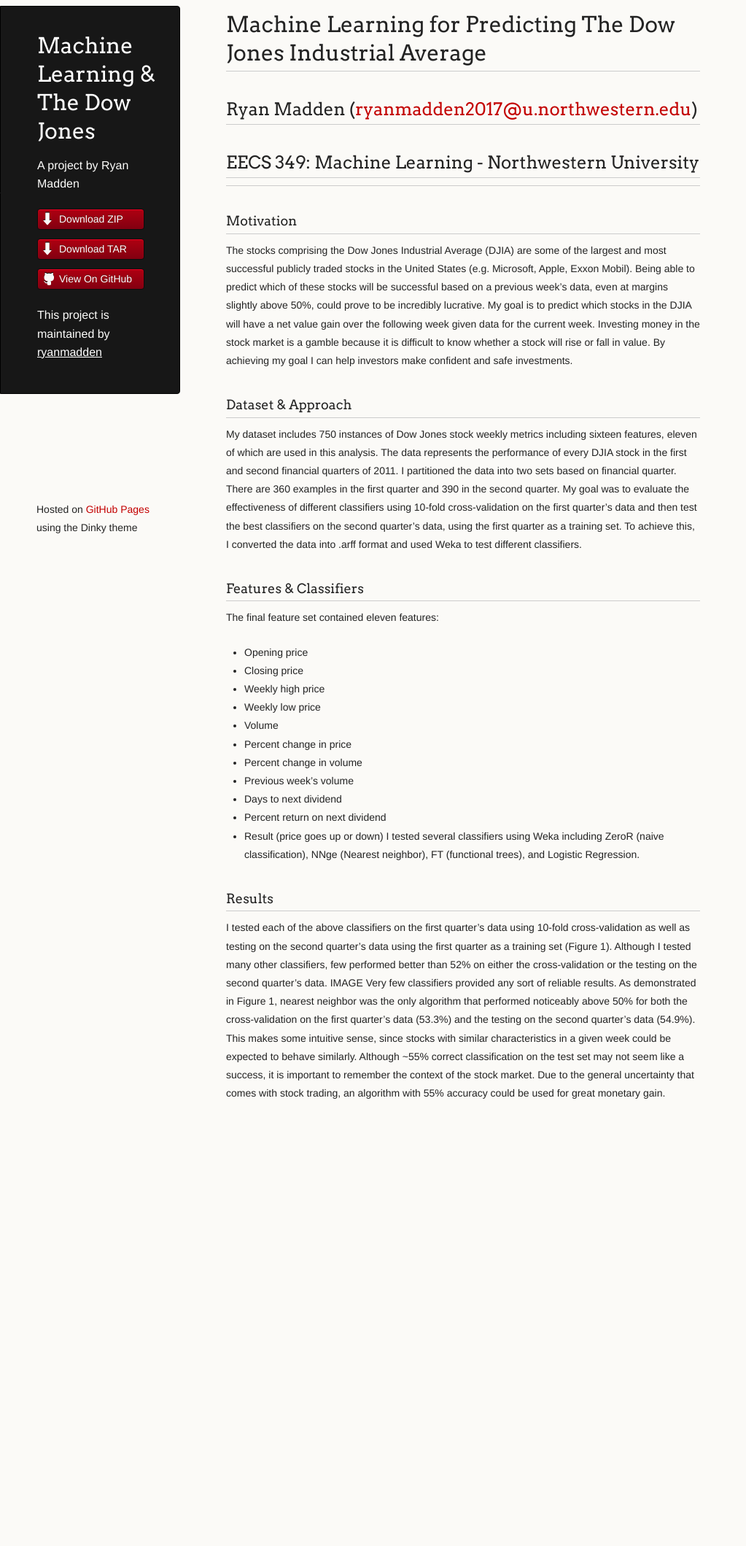
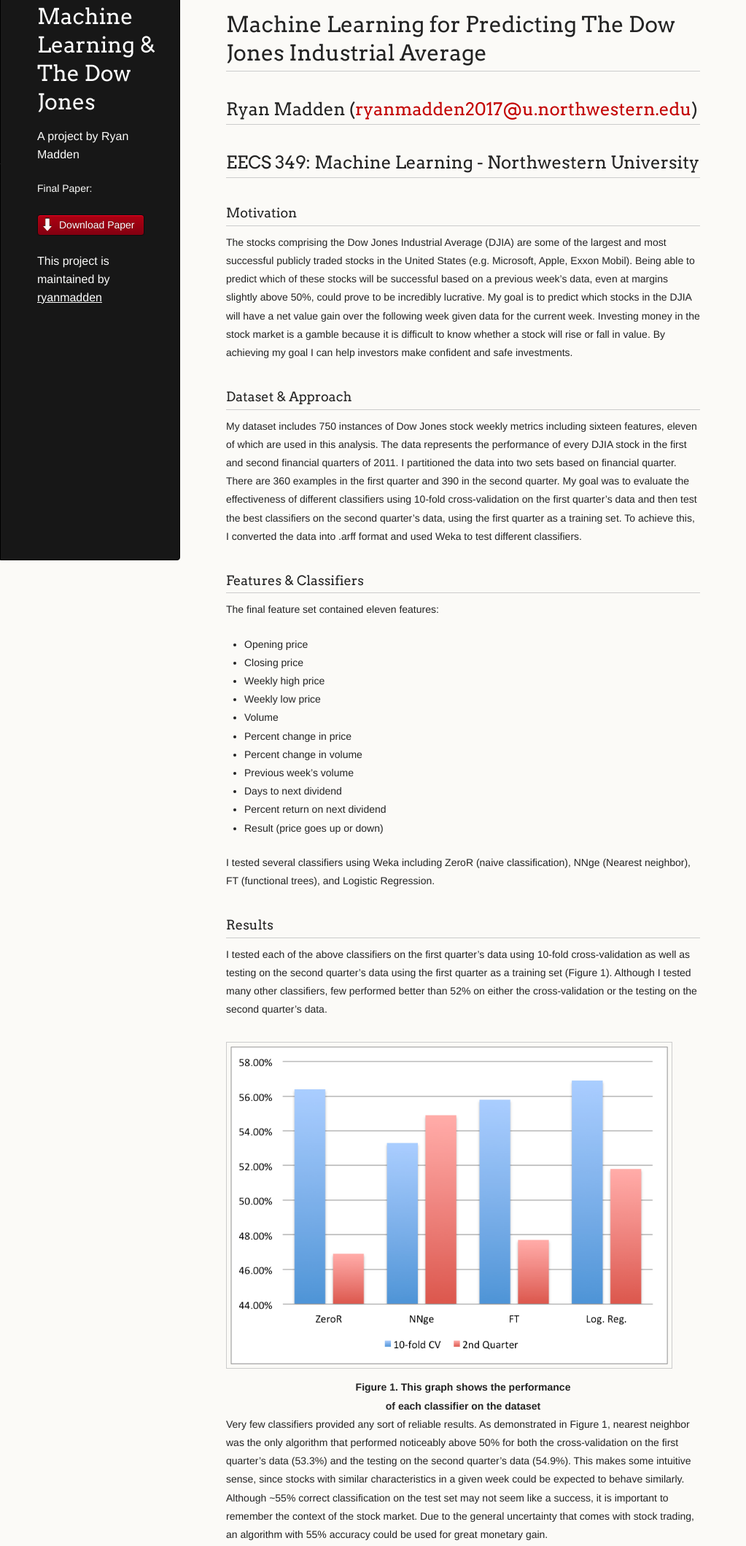
Before and after one commit to ryanmadden/ml-dowjones, a plain HTML site: page index.html in a window 1280 px wide. Shown: the part 32-2151 px from the top of the page at 73% size, without its empty margins (0-1023 px from the left). Before the commit the page ends 1615 px from the top, so only its background shows below. Drawn offline with Linux system fonts and the light colour scheme.

Commit message:
Format page

```diff
--- a/index.html
+++ b/index.html
@@ -18,11 +18,9 @@
       <header>
         <h1 class="header">Machine Learning &amp; The Dow Jones</h1>
         <p class="header">A project by Ryan Madden</p>
-
+        <p>Final Paper:</p>
         <ul>
-          <li class="download"><a class="buttons" href="https://github.com/ryanmadden/ml-dowjones/zipball/master">Download ZIP</a></li>
-          <li class="download"><a class="buttons" href="https://github.com/ryanmadden/ml-dowjones/tarball/master">Download TAR</a></li>
-          <li><a class="buttons github" href="https://github.com/ryanmadden/ml-dowjones">View On GitHub</a></li>
+          <li class="download"><a class="buttons" href="https://github.com/ryanmadden/ml-dowjones/zipball/master">Download Paper</a></li>
         </ul>
 
         <p class="header">This project is maintained by <a class="header name" href="https://github.com/ryanmadden">ryanmadden</a></p>
@@ -38,8 +36,6 @@
 
 <h2>
 <a id="eecs-349-machine-learning---northwestern-university" class="anchor" href="#eecs-349-machine-learning---northwestern-university" aria-hidden="true"><span class="octicon octicon-link"></span></a>EECS 349: Machine Learning - Northwestern University</h2>
-
-<hr>
 
 <h3>
 <a id="motivation" class="anchor" href="#motivation" aria-hidden="true"><span class="octicon octicon-link"></span></a>Motivation</h3>
@@ -67,20 +63,18 @@
 <li>Previous week’s volume</li>
 <li>Days to next dividend</li>
 <li>Percent return on next dividend</li>
-<li>Result (price goes up or down)
-I tested several classifiers using Weka including ZeroR (naive classification), NNge (Nearest neighbor), FT (functional trees), and Logistic Regression. </li>
+<li>Result (price goes up or down)</li>
 </ul>
+<p>I tested several classifiers using Weka including ZeroR (naive classification), NNge (Nearest neighbor), FT (functional trees), and Logistic Regression. </p>
 
 <h3>
 <a id="results" class="anchor" href="#results" aria-hidden="true"><span class="octicon octicon-link"></span></a>Results</h3>
 
-<p>I tested each of the above classifiers on the first quarter’s data using 10-fold cross-validation as well as testing on the second quarter’s data using the first quarter as a training set (Figure 1). Although I tested many other classifiers, few performed better than 52% on either the cross-validation or the testing on the second quarter’s data.
-IMAGE
-Very few classifiers provided any sort of reliable results. As demonstrated in Figure 1, nearest neighbor was the only algorithm that performed noticeably above 50% for both the cross-validation on the first quarter’s data (53.3%) and the testing on the second quarter’s data (54.9%). This makes some intuitive sense, since stocks with similar characteristics in a given week could be expected to behave similarly. Although ~55% correct classification on the test set may not seem like a success, it is important to remember the context of the stock market. Due to the general uncertainty that comes with stock trading, an algorithm with 55% accuracy could be used for great monetary gain.</p>
+<p>I tested each of the above classifiers on the first quarter’s data using 10-fold cross-validation as well as testing on the second quarter’s data using the first quarter as a training set (Figure 1). Although I tested many other classifiers, few performed better than 52% on either the cross-validation or the testing on the second quarter’s data.</p>
+<img src="images/graph.png" alt="Graph of results" class="graph">
+<p class="caption"><strong>Figure 1. This graph shows the performance of each classifier on the dataset</strong></p>
+<p>Very few classifiers provided any sort of reliable results. As demonstrated in Figure 1, nearest neighbor was the only algorithm that performed noticeably above 50% for both the cross-validation on the first quarter’s data (53.3%) and the testing on the second quarter’s data (54.9%). This makes some intuitive sense, since stocks with similar characteristics in a given week could be expected to behave similarly. Although ~55% correct classification on the test set may not seem like a success, it is important to remember the context of the stock market. Due to the general uncertainty that comes with stock trading, an algorithm with 55% accuracy could be used for great monetary gain.</p>
       </section>
-      <footer>
-        <p><small>Hosted on <a href="https://pages.github.com">GitHub Pages</a> using the Dinky theme</small></p>
-      </footer>
     </div>
     <!--[if !IE]><script>fixScale(document);</script><![endif]-->
 
--- a/stylesheets/styles.css
+++ b/stylesheets/styles.css
@@ -220,6 +220,8 @@ header {
   width:170px;
   float:left;
   position:fixed;
+  top: 0px;
+  bottom: 0px;
 	border: 1px solid #000;
 	-webkit-border-top-right-radius: 4px;
 	-webkit-border-bottom-right-radius: 4px;
@@ -228,7 +230,7 @@ header {
 	border-top-right-radius: 4px;
 	border-bottom-right-radius: 4px;
 	padding: 34px 25px 22px 50px;
-	margin: 30px 25px 0 0;
+	margin: 0px 0px 0 0;
 	-webkit-font-smoothing: antialiased;
 }
 
@@ -421,3 +423,15 @@ footer {
     color:#444;
   }
 }
+
+.graph {
+  width: 100%;
+  max-width: 600px;
+  margin-bottom: 0px;
+}
+
+.caption {
+  text-align: center;
+  max-width: 300px;
+  margin: 5px auto 0px auto;
+}
```
Also changed, not shown: images/graph.png (added).
